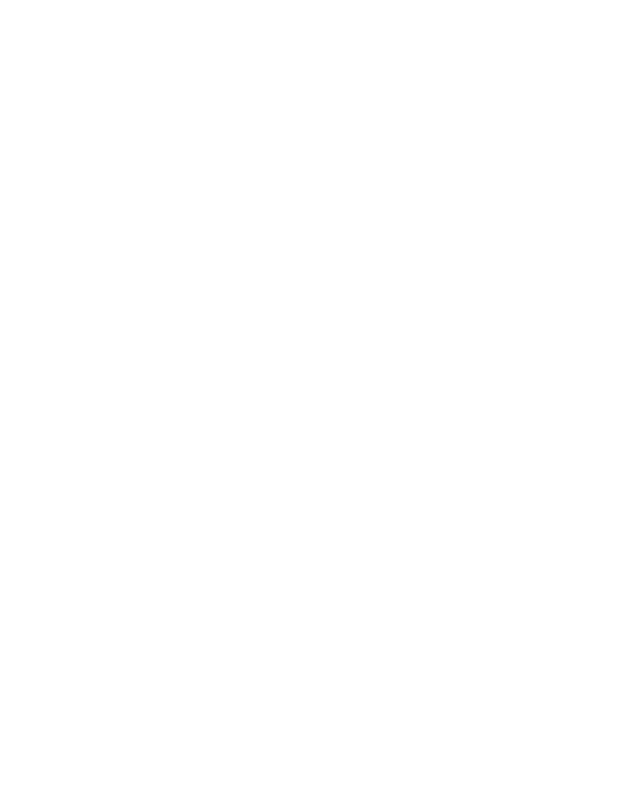
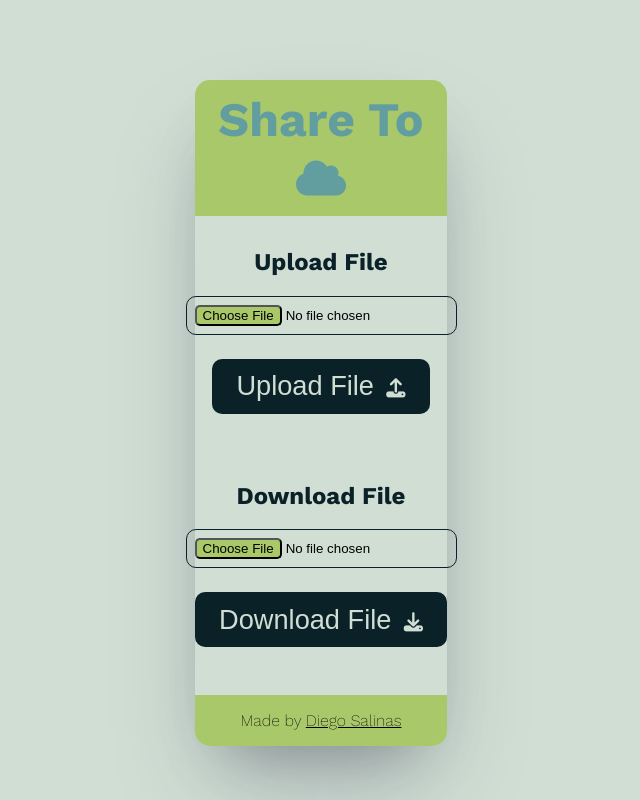
Before and after one commit to diegoOG09/share-to, a plain HTML site: page index.html in a window 1280 px wide. Shown: the whole page, without its empty margins (319-959 px from the left). Drawn offline with nearby package versions, Linux system fonts and the light colour scheme.

Commit message:
card design completed

```diff
--- a/index.html
+++ b/index.html
@@ -1,12 +1,29 @@
 <!DOCTYPE html>
 <html lang="en">
+
 <head>
   <meta charset="UTF-8">
   <meta http-equiv="X-UA-Compatible" content="IE=edge">
   <meta name="viewport" content="width=device-width, initial-scale=1.0">
+  <link rel="preconnect" href="https://fonts.googleapis.com">
+  <link rel="preconnect" href="https://fonts.gstatic.com" crossorigin>
+  <link href="https://fonts.googleapis.com/css2?family=Work+Sans:wght@200;400;500;700&display=swap" rel="stylesheet">
+  <link rel="stylesheet" href="https://cdnjs.cloudflare.com/ajax/libs/font-awesome/6.2.0/css/all.min.css" integrity="sha512-xh6O/CkQoPOWDdYTDqeRdPCVd1SpvCA9XXcUnZS2FmJNp1coAFzvtCN9BmamE+4aHK8yyUHUSCcJHgXloTyT2A==" crossorigin="anonymous" referrerpolicy="no-referrer" />
+  <link rel="stylesheet" href="src/css/styles.css">
   <title>Share To</title>
 </head>
+
 <body>
+  <div class="card">
+    <h1>Share To <i class="fa-solid fa-cloud"></i></h1>
+    <h2>Upload File</h2>
+    <input id="choose-1" type="file" class="choose">
+    <button id="upload" class="btn">Upload File <i class="fa-solid fa-upload"></i></button>
+    <h2>Download File</h2>
+    <input id="choose-2" type="file" class="choose">
+    <button id="download" class="btn">Download File <i class="fa-solid fa-download"></i></button>
+    <h4>Made by <a href="https://github.com/diegoOG09">Diego Salinas</a></h4>
+  </div>
+</body>
 
-</body>
 </html>
--- /dev/null
+++ b/src/css/styles.scss
@@ -0,0 +1,83 @@
+// COLORS
+$dark: #0a2128;
+$white: #d0ded4;
+$green: #a9c869;
+$blue: #629da0;
+
+// FONT
+$font: "Work Sans", sans-serif;
+
+html {
+  height: 100vh;
+}
+
+body {
+  font-family: $font;
+  background-color: $white;
+}
+
+.card {
+  border-radius: 15px;
+  box-shadow: rgba(255, 255, 255, 0.1) 0px 1px 1px 0px inset, rgba(50, 50, 93, 0.25) 0px 50px 100px -20px, rgba(0, 0, 0, 0.3) 0px 30px 60px -30px;
+  width: 20%;
+  display: flex;
+  flex-direction: column;
+  align-items: center;
+  margin: 0 auto;
+  margin-top: 5rem;
+  text-align: center;
+  h1 {
+    border-radius: 15px 15px 0 0;
+    margin: 0;
+    background-color: $green;
+    color: $blue;
+    font-size: 3rem;
+    width: 100%;
+    padding: .7rem 0;
+    i {
+      font-size: 2.5rem;
+    }
+  }
+  h2 {
+    font-size: 1.5rem;
+    color: $dark;
+    &:first-of-type {
+      margin-top: 2rem;
+    }
+  }
+  input::file-selector-button {
+    background-color: $green;
+    border-radius: 5px;
+  }
+  .choose {
+    border-radius: 10px;
+    border: 1px solid $dark;
+    padding: .5rem;
+    margin-bottom: 1.5rem;
+  }
+  .btn {
+    border: none;
+    background-color: $dark;
+    color: $white;
+    font-size: 1.7rem;
+    border-radius: 10px;
+    padding: .7rem 1.5rem;
+    cursor: pointer;
+    margin-bottom: 3rem;
+    i {
+      margin-left: .3rem;
+      font-size: 1.2rem;
+    }
+  }
+  h4 {
+    border-radius: 0 0 15px 15px;
+    margin: 0;
+    font-weight: 200;
+    background-color: $green;
+    width: 100%;
+    padding: 1rem 0;
+    a {
+      color: black;
+    }
+  }
+}
```
Also changed, not shown: src/css/styles.css (added), 3 other files.
